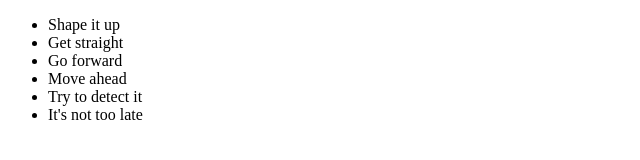
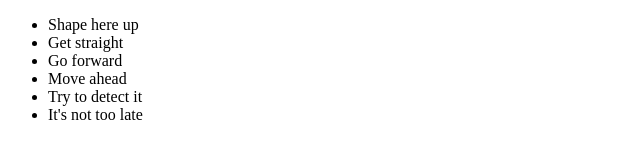
Before and after one commit to divyarsada/ci-cd-host-static-website, a plain HTML site: page web-app/index.html in a window 1280 px wide. Shown: the full height of the page, 0-640 px from the left. Drawn offline with Linux system fonts and the light colour scheme.

Commit message:
adding host.inv

```diff
--- a/web-app/index.html
+++ b/web-app/index.html
@@ -7,7 +7,7 @@
 </head>
 <body>
 <ul>
-<li>Shape it up</li>
+<li>Shape here up</li>
 <li>Get straight</li>
 <li>Go forward</li>
 <li>Move ahead</li>
```
